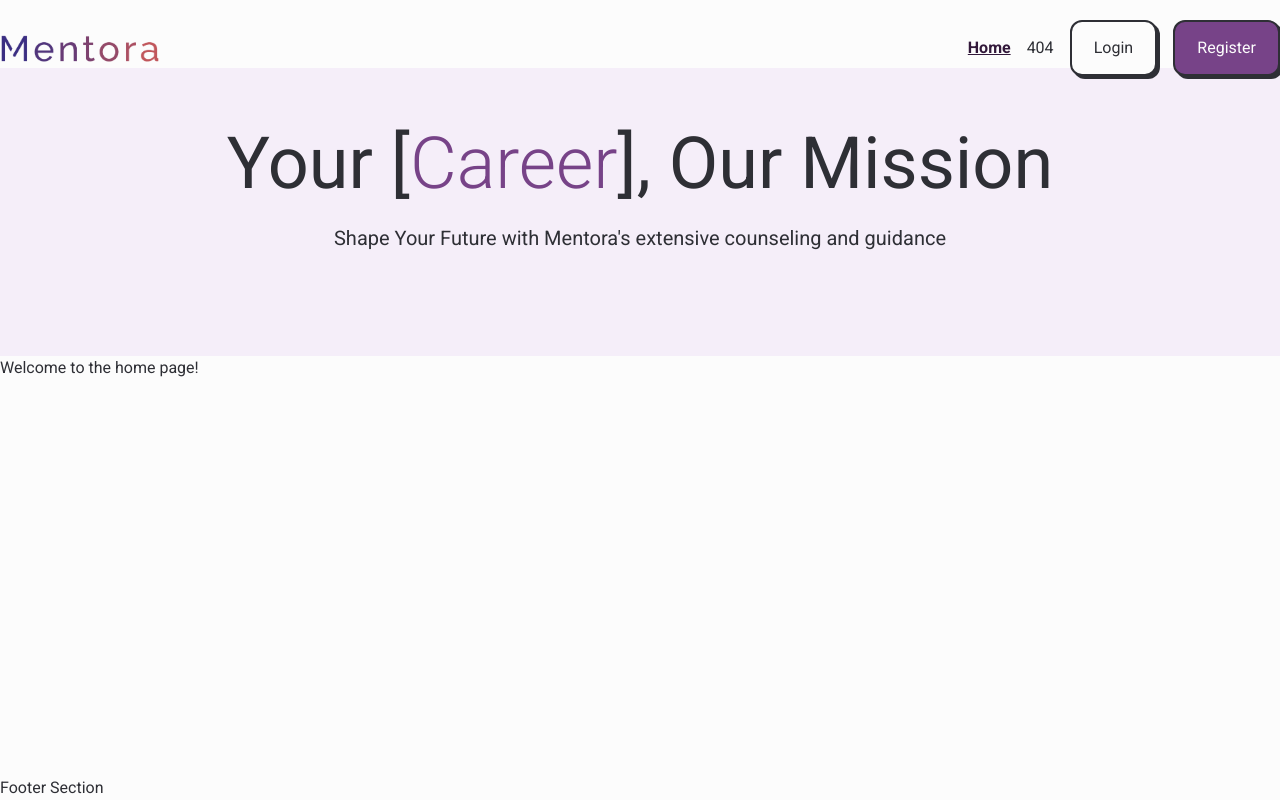
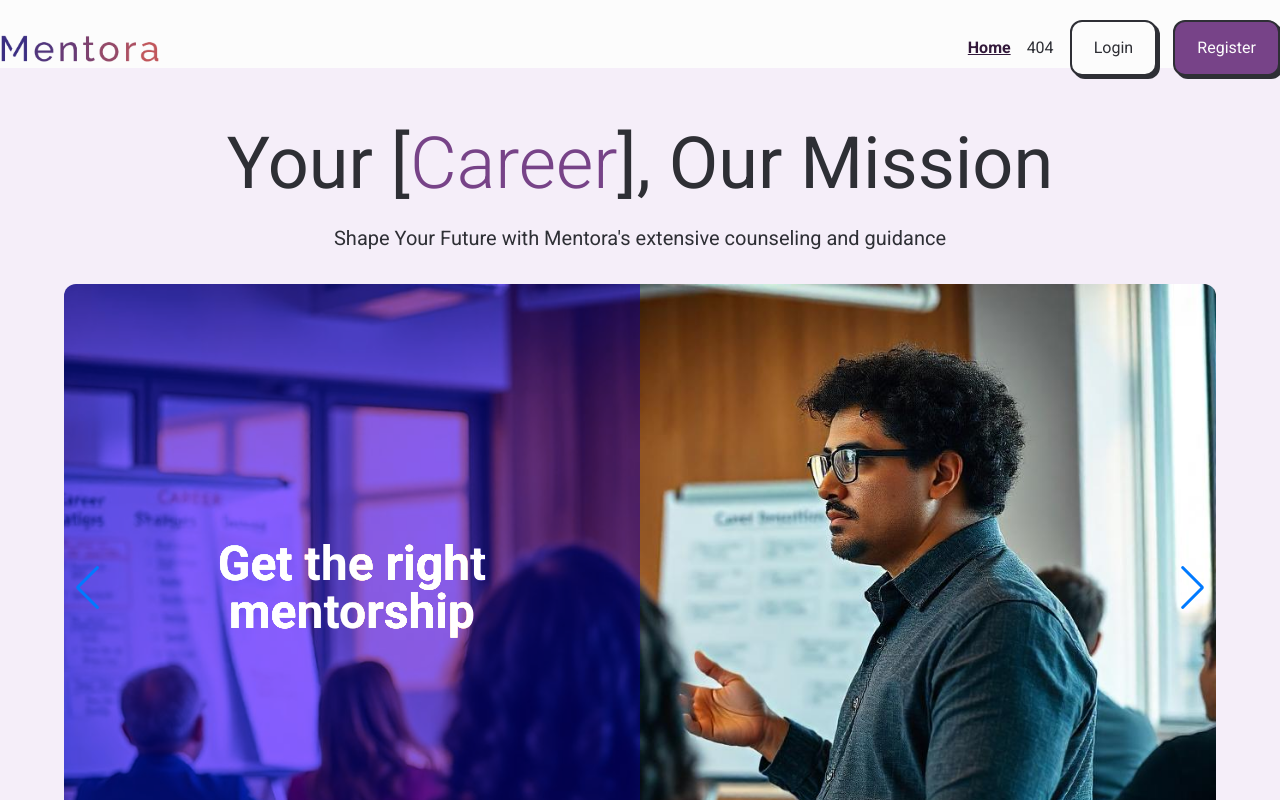
Before and after one commit to amirulkanak/metora-career-counseling-platform, a React (Vite) app: page / in a window 1280 px wide. Before the commit this address had no page. Shown: the top 800 px of the page. Built offline with nearby package versions, Linux system fonts and the light colour scheme.

Commit message:
Header Slider

```diff
--- a/package.json
+++ b/package.json
@@ -13,7 +13,8 @@
     "react": "^18.3.1",
     "react-dom": "^18.3.1",
     "react-icons": "^5.3.0",
-    "react-router-dom": "^6.28.0"
+    "react-router-dom": "^6.28.0",
+    "swiper": "^11.1.15"
   },
   "devDependencies": {
     "@eslint/js": "^9.13.0",
--- a/src/components/Header.jsx
+++ b/src/components/Header.jsx
@@ -1,8 +1,10 @@
+import SwiperComponent from './swiperSlider/SwiperComponent';
+
 const Header = () => {
   return (
-    <header className="h-72 bg-eminence-100 -mt-2 -z-[1]">
+    <header className="pb-16 bg-eminence-100 -mt-2">
       <section className="max-width-wrapper pt-14">
-        <h1 className="text-center text-[4.5rem] leading-[5rem] font-normal">
+        <h1 className="text-center text-6xl sm:text-[4.5rem] leading-[5rem] font-normal">
           Your [<span className="text-eminence-700 font-light">Career</span>],
           Our Mission
         </h1>
@@ -10,6 +12,12 @@ const Header = () => {
           Shape Your Future with Mentora's extensive counseling and guidance
         </p>
       </section>
+
+      <section className="max-width-wrapper mt-8">
+        <div className="w-full max-w-6xl mx-auto rounded-xl overflow-clip">
+          <SwiperComponent />
+        </div>
+      </section>
     </header>
   );
 };
--- /dev/null
+++ b/src/components/swiperSlider/SwiperComponent.jsx
@@ -0,0 +1,94 @@
+import { Swiper, SwiperSlide } from 'swiper/react';
+import { Autoplay, Pagination, Navigation } from 'swiper/modules';
+import slideImage1 from '../../assets/images/banner1.jpeg';
+import slideImage2 from '../../assets/images/banner2.jpeg';
+import slideImage3 from '../../assets/images/banner3.jpeg';
+import slideImage4 from '../../assets/images/banner4.jpeg';
+
+// Import Swiper styles
+import 'swiper/css';
+import 'swiper/css/pagination';
+import 'swiper/css/navigation';
+
+const SwiperComponent = () => {
+  return (
+    <Swiper
+      modules={[Autoplay, Pagination, Navigation]}
+      spaceBetween={30}
+      slidesPerView={1}
+      centeredSlides={true}
+      loop={true}
+      autoplay={{ delay: 3000, disableOnInteraction: false }}
+      pagination={{ clickable: true, dynamicBullets: true }}
+      navigation={true}>
+      <SwiperSlide>
+        <div className="max-h-[38rem] relative">
+          <div className="absolute left-0 bg-minsk-800 top-0 bottom-0 w-1/2 flex items-center justify-center">
+            <div className="max-w-[30rem]">
+              <h3 className="text-xl sm:text-2xl md:text-4xl lg:text-5xl lg:leading-[3rem] font-bold text-white">
+                Personalized <br /> guidance for your <br /> career
+              </h3>
+            </div>
+          </div>
+          <img
+            src={slideImage1}
+            alt="Slide 1"
+            className="w-full h-full object-center object-cover mix-blend-overlay"
+          />
+        </div>
+      </SwiperSlide>
+
+      <SwiperSlide>
+        <div className="max-h-[38rem] relative">
+          <div className="absolute left-0 bg-minsk-800 top-0 bottom-0 w-1/2 flex items-center justify-center">
+            <div className="max-w-[30rem]">
+              <h3 className="text-xl text-white text-center sm:text-2xl md:text-4xl lg:text-5xl lg:leading-[3rem] font-bold">
+                Get the right <br /> mentorship
+              </h3>
+            </div>
+          </div>
+          <img
+            src={slideImage2}
+            alt="Slide 2"
+            className="w-full h-full object-center object-cover mix-blend-overlay"
+          />
+        </div>
+      </SwiperSlide>
+
+      <SwiperSlide>
+        <div className="max-h-[38rem] relative">
+          <div className="absolute left-0 bg-minsk-800 top-0 bottom-0 w-1/2 flex items-center justify-center">
+            <div className="max-w-[30rem]">
+              <h3 className="text-xl text-white sm:text-2xl md:text-4xl lg:text-5xl lg:leading-[3rem] font-bold">
+                Find the right career path
+              </h3>
+            </div>
+          </div>
+          <img
+            src={slideImage3}
+            alt="Slide 1"
+            className="w-full h-full object-center object-cover mix-blend-overlay"
+          />
+        </div>
+      </SwiperSlide>
+      <SwiperSlide>
+        <div className="max-h-[38rem] relative">
+          <div className="absolute left-0 bg-minsk-800 top-0 bottom-0 w-1/2 flex items-center justify-center">
+            <div className="max-w-[30rem]">
+              <h3 className="text-xl text-white sm:text-2xl md:text-4xl lg:text-5xl lg:leading-[3rem] font-bold">
+                Ace your interviews
+              </h3>
+            </div>
+          </div>
+          <img
+            src={slideImage4}
+            alt="Slide 1"
+            className="w-full h-full object-center object-cover mix-blend-overlay"
+          />
+        </div>
+      </SwiperSlide>
+    </Swiper>
+  );
+};
+
+export default SwiperComponent;
```
Also changed, not shown: 1 other file (tests, documents, lock files or other folders).
